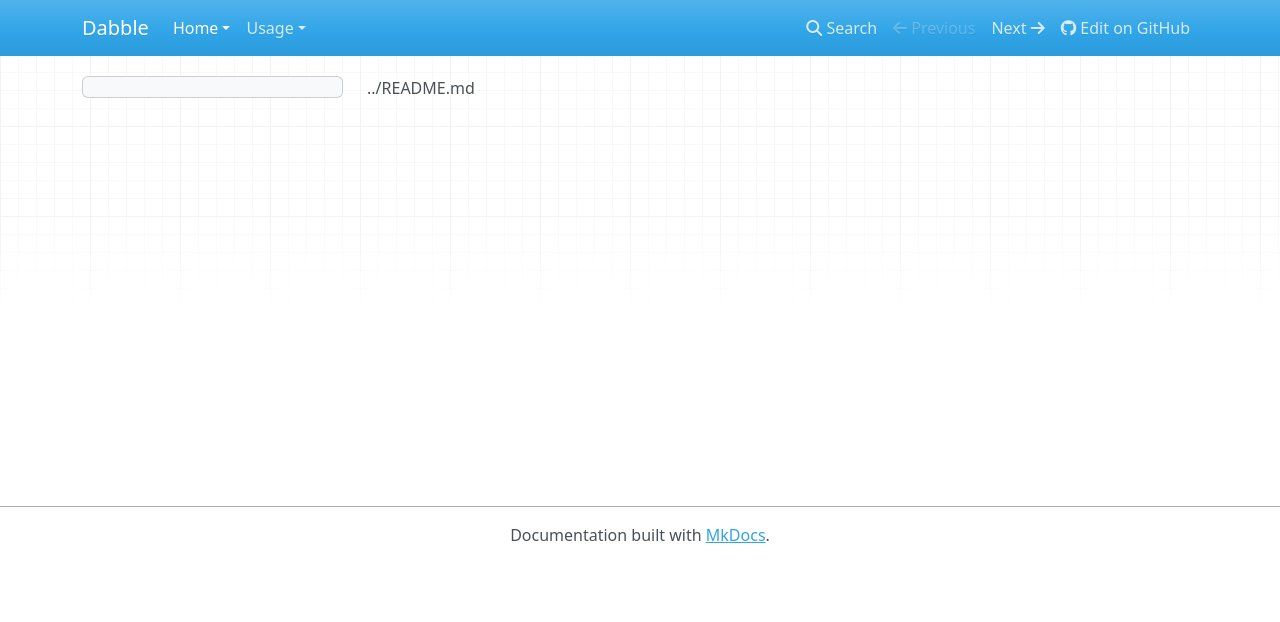
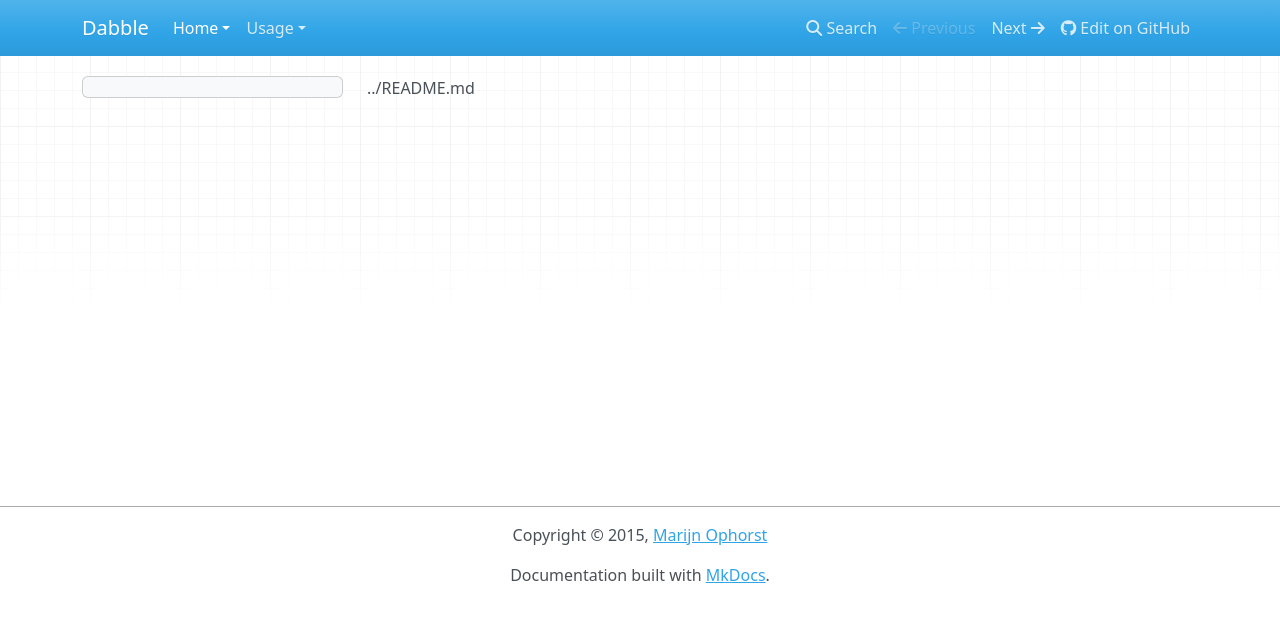
Before and after one commit to quibble-dbal/dabble, an MkDocs documentation site: the page built from docs/index.md, in a window 1280 px wide. Shown: the top 622 px of the page. Built offline with MkDocs 1.6.1, drawn with Linux system fonts in a browser that asks for light colours; nearby versions of some CDN libraries; old or Windows-style settings are respelled for this version of MkDocs.

Commit message:
add copyright

```diff
--- a/mkdocs.yml
+++ b/mkdocs.yml
@@ -12,3 +12,5 @@ pages:
     - 'Inserting': 'usage/insert.md'
     - 'Updating': 'usage/update.md'
     - 'Deleting': 'usage/delete.md'
+
+copyright: Copyright &copy; 2015, <a href="http://www.monomelodies.nl/">Marijn Ophorst</a>
```
